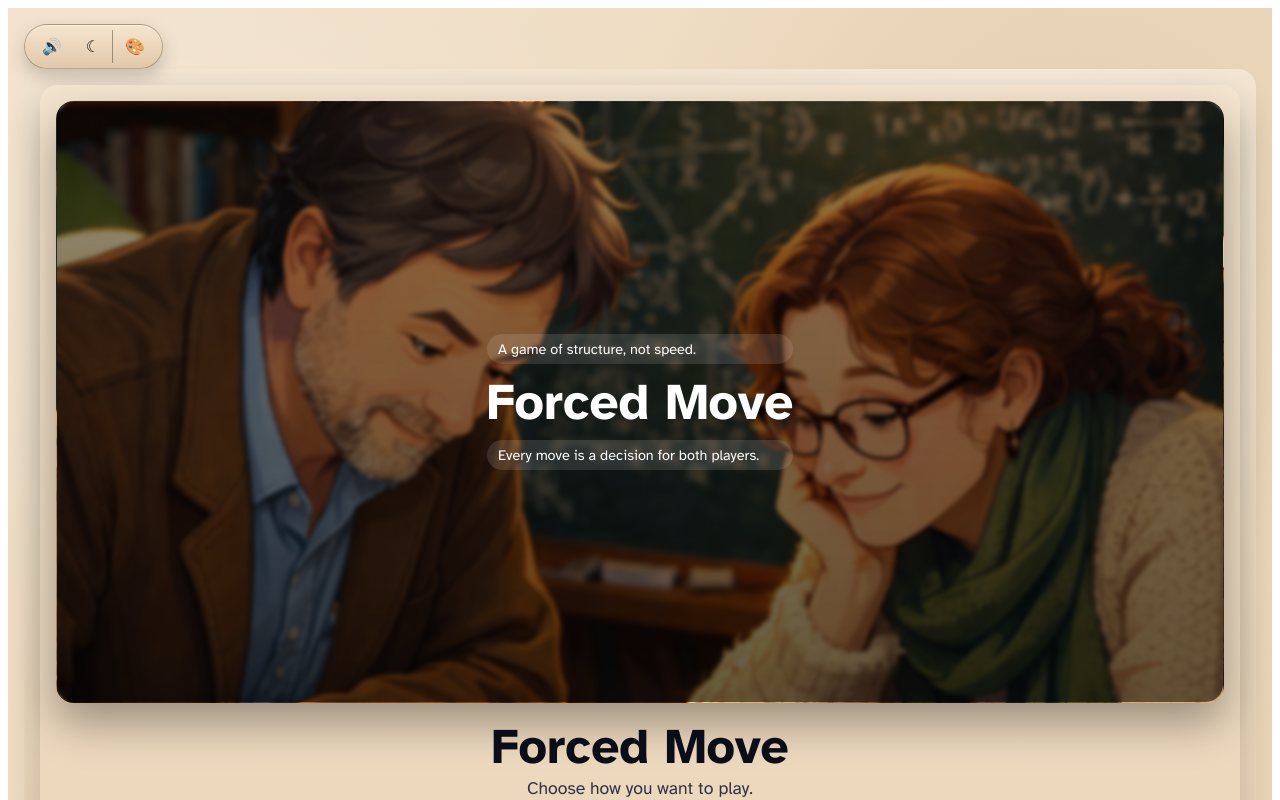
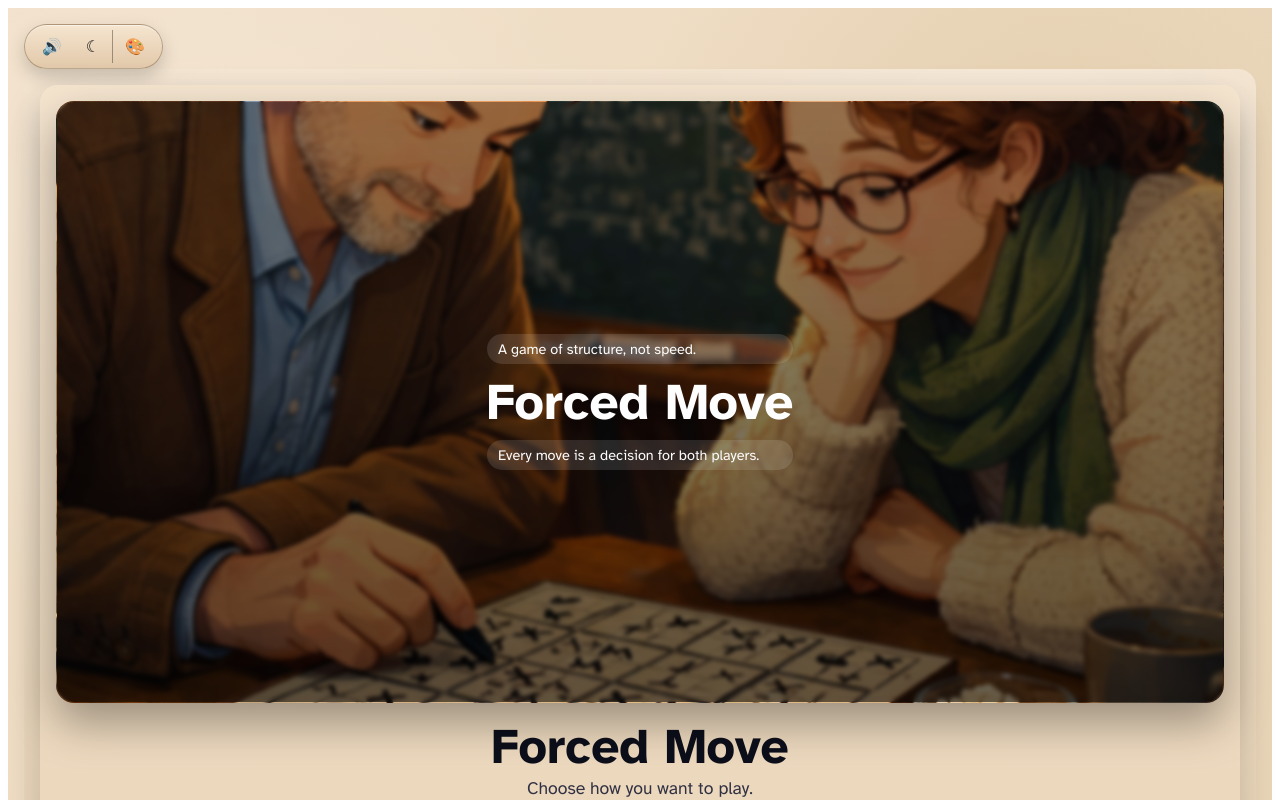
Before and after one commit to TitasDas/forced-move, a React (Vite) app: page / in a window 1280 px wide. Shown: the top 800 px of the page. Built offline with nearby package versions, Linux system fonts and the light colour scheme; a web font is replaced by a local one.

Commit message:
Adjust hero banner focus downward

```diff
--- a/src/styles/layout.css
+++ b/src/styles/layout.css
@@ -58,7 +58,7 @@
   min-height: 500px;
   background: linear-gradient(135deg, rgba(0, 0, 0, 0.45), rgba(0, 0, 0, 0.25));
   background-size: cover;
-  background-position: center 20%;
+  background-position: center 60%;
   box-shadow: 0 20px 44px rgba(0, 0, 0, 0.35);
 }
 .hero-visual.banner {
```
